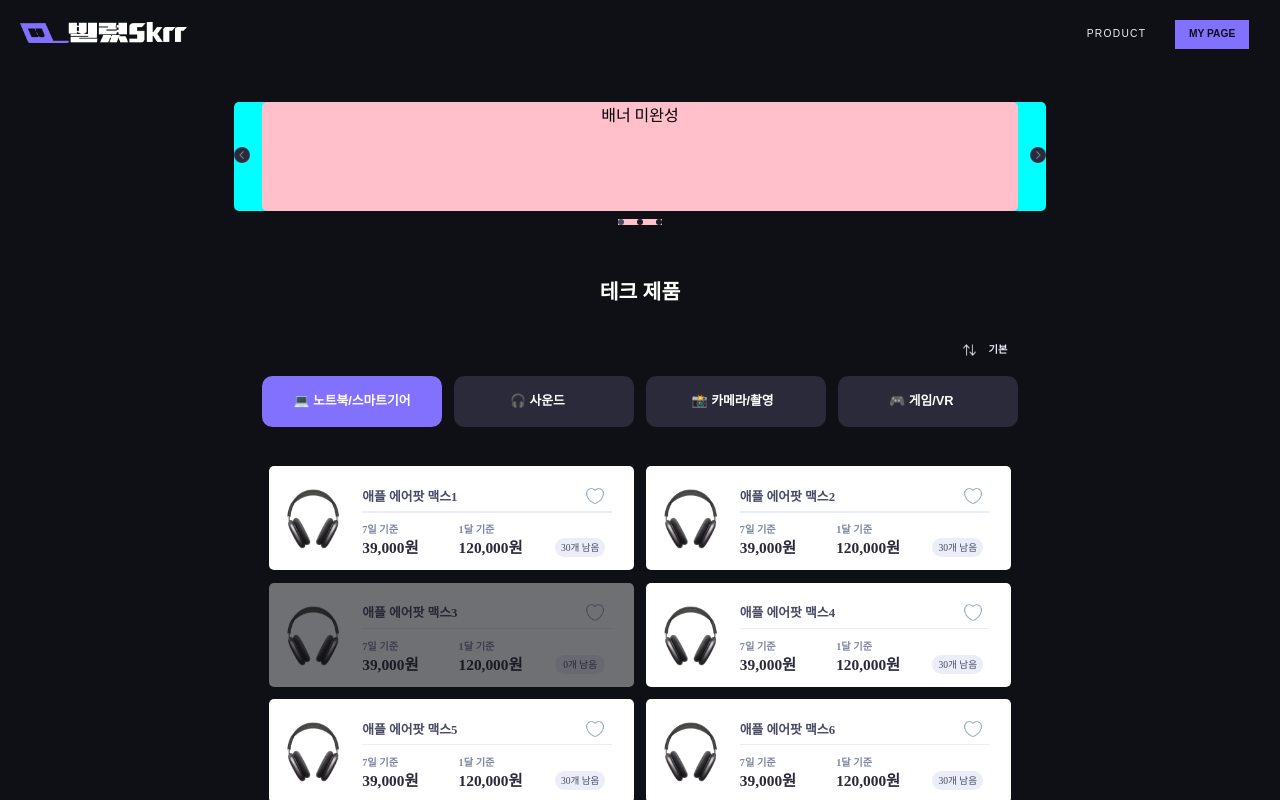
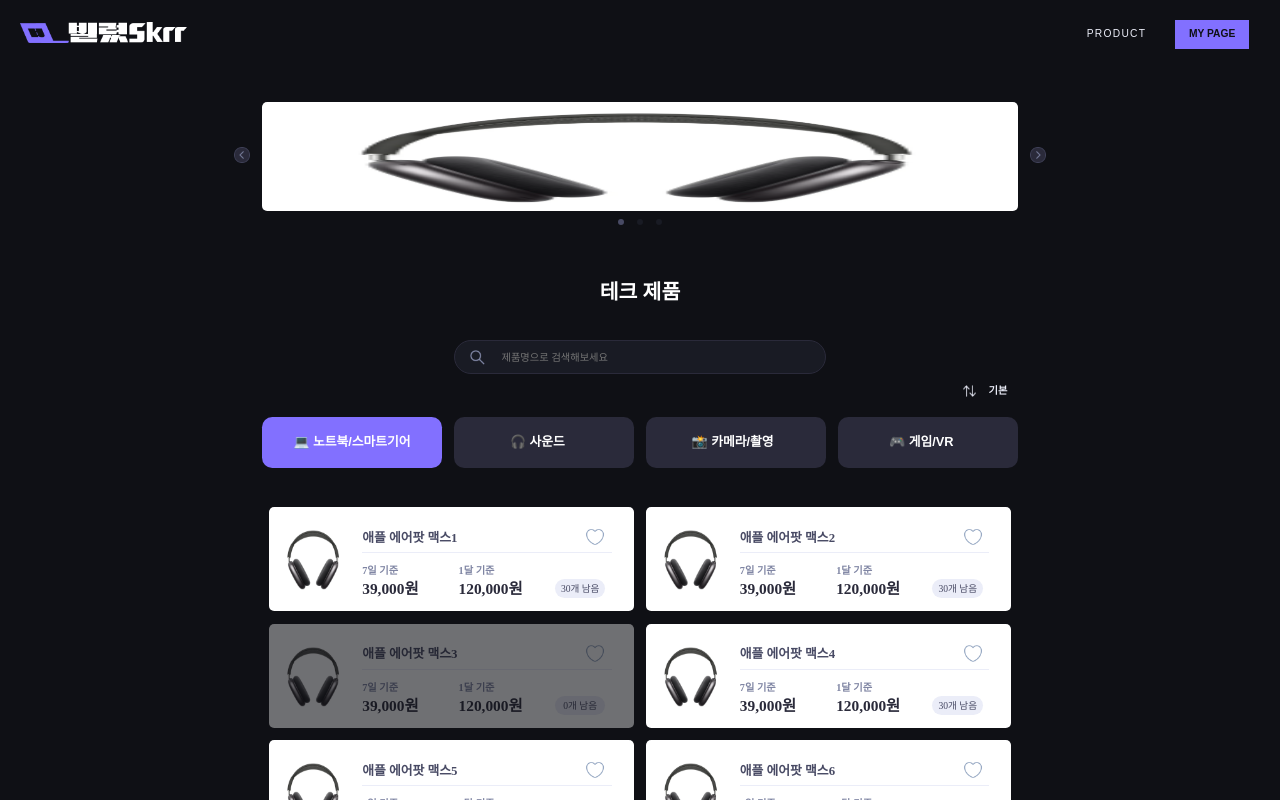
Before and after one commit to BorrowedSkrr/FE-BorrowedSkrr, a React (Create React App) app: page /product in a window 1280 px wide. Shown: the top 800 px of the page. Built offline with nearby package versions, Linux system fonts and the light colour scheme.

Commit message:
product 페이지 배너, 검색창

```diff
--- a/src/css/home.css
+++ b/src/css/home.css
@@ -4,7 +4,6 @@
     background-color:#0F1015;
     overflow-x:hidden;
     font-family: Pretendard;
-    white-space: nowrap;
 }
 
 .home>#homeNav{
@@ -35,6 +34,7 @@
     font-weight: 500;
     line-height: 0.8vw;
     letter-spacing: 0.1vw;
+    cursor:pointer;
 }
 
 #button-login{
@@ -314,6 +314,7 @@
     line-height:1vw;
     color:#0F1015;
     margin-top:7vw;
+    cursor:pointer;
 }
 
 #homeFooter{
--- a/src/css/product.css
+++ b/src/css/product.css
@@ -20,17 +20,18 @@
     width:63.4vw;
     height:8.5vw;
     border-radius:0.4vw;
-    background-color:aqua;
     display:flex;
     justify-content: center;
     text-align: center;
     margin-top:2.6vw;
 }
 
-.Product>.ProductBody>.ProductBanner>img{
+.Product>.ProductBody>.ProductBanner>#button_left,
+.Product>.ProductBody>.ProductBanner>#button_right{
     width:1.2vw;
     height:1.2vw;
     margin-top:3.5vw;
+    cursor:pointer;
 }
 
 #button_left{
@@ -42,20 +43,27 @@
 }
 
 .Product>.ProductBody>.ProductBanner>.slides{
-    background-color:pink;
     width:59vw;
     height:8.5vw;
     border:none;
     border-radius:0.4vw;
+    display: flex;
+    justify-content: flex-end;
 }
 
 .Product>.ProductBody>.BannerButton{
     margin-top:0.6vw;
     width:3.5vw;
     height:0.5vw;
-    background-color:pink;
     display:flex;
     justify-content: space-between;
+}
+
+.Product .ProductBody .ProductBanner .slides #productImage {
+    width: 100%;
+    height: 100%;
+    border: none;
+    border-radius: 0.4vw;
 }
 
 .Product>.ProductBody>.BannerButton>.circle1,
@@ -63,14 +71,16 @@
 .Product>.ProductBody>.BannerButton>.circle3{
     width:0.5vw;
     height:0.5vw;
-    background:#484A64;
+    background: #191B24;
     border:none;
     border-radius:50%;
+    cursor:pointer;
 }
 
-.Product>.ProductBody>.BannerButton>.circle2,
-.Product>.ProductBody>.BannerButton>.circle3{
-    background:#191B24;
+.Product>.ProductBody>.BannerButton>.circle1.active,
+.Product>.ProductBody>.BannerButton>.circle2.active,
+.Product>.ProductBody>.BannerButton>.circle3.active {
+    background: #484A64;
 }
 
 #ProductTitle{
@@ -81,8 +91,37 @@
     margin-top:4.25vw;
 }
 
+.ProductsearchBox{
+    position: relative;
+}
+
+#productSearch{
+    margin-top:1.2vw;
+    width:29vw;
+    height:2.7vw;
+    border:0.1vw solid #2A2A3A;
+    border-radius:1.6vw;
+    background:#191B24;
+    font-weight:500;
+    font-size:0.8vw;
+    line-height:0.8vw;
+    color:#484A64;
+    outline:none;
+    padding-left:3.6vw;
+    padding-right:1vw;
+}
+
+#icon_search{
+    width:1.2vw;
+    height:1.2vw;
+    position:absolute;
+    z-index: 1;
+    margin-top:2vw;
+    margin-left:-27.8vw;
+}
+
 .sortContainer{
-    margin-top:1.5vw;
+    margin-top:0.8vw;
     justify-content: flex-end;
     display:flex;
     width:59vw;
@@ -155,7 +194,7 @@
     cursor:pointer;
 }
 
-#notebook{
+.menuBar>button.activeButton{
     background:#8270FF;
 }
 
--- a/src/css/productDetail.css
+++ b/src/css/productDetail.css
@@ -30,7 +30,7 @@
     font-size:0.8vw;
     line-height:0.8vw;
     display:flex;
-    align-items:start;
+    align-items:flex-start;
 }
 
 #backButton>a{
--- a/src/pages/Product.jsx
+++ b/src/pages/Product.jsx
@@ -9,8 +9,17 @@
 import icon_lbold_heart from "../images/icon-lbold-heart.png";
 import button_more from "../images/button-more.png";
 import likelion from "../images/likelion.png";
+import icon_search from "../images/icon-search.png";
 
 function Product() {
+    //카테고리 버튼 색상 변경
+    const [activeButton, setActiveButton] = useState("notebook");
+    const handleButtonClicked = (buttonId) => {
+        setActiveButton(buttonId);
+    };
+
+
+    //관심상품 버튼
     const [isLiked1, setIsLiked1] = useState(false);
     const [isLiked2, setIsLiked2] = useState(false);
     const [isLiked3, setIsLiked3] = useState(false);
@@ -45,6 +54,40 @@
         setIsLiked8(!isLiked8);
     };
 
+
+    // 배너
+    const [currentSlide, setCurrentSlide] = useState(0);
+
+    const handleSlideChange = (direction) => {
+        let newIndex = currentSlide + direction;
+
+        if (newIndex < 0) {
+            newIndex = 2;
+        } else if (newIndex > 2) {
+            newIndex = 0;
+        }
+
+        setCurrentSlide(newIndex);
+    };
+
+    const images = [
+        product,
+        icon_line_heart,
+        icon_lbold_heart
+    ];
+
+    //엔터 검색
+    const [searchText, setSearchText] = useState('');
+    const handleKeyPress = (e) => {
+        if (e.key === 'Enter') {
+            handleSearch();
+        }
+    };
+
+    const handleSearch = () => {
+        console.log('검색 내용:', searchText);
+    };
+
     return (
         <div class="Product">
             <nav id="ProductNav">
@@ -60,20 +103,43 @@
             </nav>
 
             <div class="ProductBody">
-                <div class="ProductBanner">
-                    <img src={button_left} id="button_left"/>
-                    <div class="slides">배너 미완성</div>
-                    <img src={button_right} id="button_right"/>
+                <div className="ProductBanner">
+                    <img src={button_left} id="button_left" onClick={() => handleSlideChange(-1)} alt="button_left"/>
+                    <div className="slides">
+                        <img src={images[currentSlide]} alt={`Slide ${currentSlide + 1}`} id="productImage"/>
                     </div>
-                <div class="BannerButton">
-                    <div class="circle1"></div>
-                    <div class="circle2"></div>
-                    <div class="circle3"></div>
+                    <img src={button_right} id="button_right" onClick={() => handleSlideChange(1)} alt="button_right"/>
+                </div>
+                <div className="BannerButton">
+                    {[0, 1, 2].map((circleIndex) => (
+                        <div
+                            key={circleIndex}
+                            className={`circle${circleIndex + 1} ${currentSlide === circleIndex ? 'active' : ''}`}
+                            onClick={() => {
+                                setCurrentSlide(circleIndex);
+                                if (circleIndex === 0) setCurrentSlide(0);
+                                else if (circleIndex === 1) setCurrentSlide(1);
+                                else if (circleIndex === 2) setCurrentSlide(2);
+                            }}
+                        />
+                    ))}
                 </div>
 
                 <p id="ProductTitle">테크 제품</p>
+
+                <div class="ProductsearhBox">
+                    <input
+                        type="search"
+                        id="productSearch"
+                        placeholder="제품명으로 검색해보세요"
+                        value={searchText}
+                        onChange={(e) => setSearchText(e.target.value)}
+                        onKeyPress={handleKeyPress}
+                    />
+                    <img src={icon_search} id="icon_search" alt="icon_search"/>
+                </div>
+
                 <div className="sortContainer">
-                    <form>
                     <div className="customSelectContainer">
                         <img src={icon_sort} alt="Sort Icon" className="sortIcon" />
                         <select name="sortType" className="customSelect">
@@ -83,24 +149,48 @@
                             <option value="고가순">고가순</option>
                         </select>
                     </div>
-                    </form>
                 </div>
 
-                <div class="menuBar">
-                    <button id="notebook">💻 노트북/스마트기어</button>
-                    <button id="sound">🎧 사운드</button>
-                    <button id="camera">📸 카메라/촬영</button>
-                    <button id="game">🎮 게임/VR</button>
+                <div className="menuBar">
+                    <button
+                        id="notebook"
+                        className={activeButton === "notebook" ? "activeButton" : ""}
+                        onClick={() => handleButtonClicked("notebook")}
+                    >
+                        💻 노트북/스마트기어
+                    </button>
+                    <button
+                        id="sound"
+                        className={activeButton === "sound" ? "activeButton" : ""}
+                        onClick={() => handleButtonClicked("sound")}
+                    >
+                        🎧 사운드
+                    </button>
+                    <button
+                        id="camera"
+                        className={activeButton === "camera" ? "activeButton" : ""}
+                        onClick={() => handleButtonClicked("camera")}
+                    >
+                        📸 카메라/촬영
+                    </button>
+                    <button
+                        id="game"
+                        className={activeButton === "game" ? "activeButton" : ""}
+                        onClick={() => handleButtonClicked("game")}
+                    >
+                        🎮 게임/VR
+                    </button>
                 </div>
 
                 <div class="productList">
                     <div class="left">
-                        <Link to="/productDetail">
                         <div class="product1">
-                            <img src={product} id="productImage"/>
+                            <img src={product} id="productImage" alt="productImage"/>
                             <div class="productExplain">
                                 <div class="topTitle">
+                                    <Link to="/productDetail">
                                     <p id="productTitle">애플 에어팟 맥스1</p>
+                                    </Link>
                                     <img
                                         src={isLiked1 ? icon_lbold_heart : icon_line_heart}
                                         id="icon_line_heart"
@@ -122,12 +212,13 @@
                                 </div>
                             </div>
                         </div>
-                        </Link>
                         <div class="product3">
-                            <img src={product} id="productImage" />
+                            <img src={product} id="productImage" alt="productImage" />
                             <div class="productExplain">
                                 <div class="topTitle">
+                                    <Link to="/productDetail">
                                     <p id="productTitle">애플 에어팟 맥스3</p>
+                                    </Link>
                                     <img
                                         src={isLiked3 ? icon_lbold_heart : icon_line_heart}
                                         id="icon_line_heart"
@@ -150,10 +241,12 @@
                             </div>
                         </div>
                         <div class="product5">
-                            <img src={product} id="productImage" />
+                            <img src={product} id="productImage" alt="productImage" />
                             <div class="productExplain">
                                 <div class="topTitle">
+                                    <Link to="/productDetail">
                                     <p id="productTitle">애플 에어팟 맥스5</p>
+                                    </Link>
                                     <img
                                         src={isLiked5 ? icon_lbold_heart : icon_line_heart}
                                         id="icon_line_heart"
@@ -176,10 +269,12 @@
                             </div>
                         </div>
                         <div class="product7">
-                            <img src={product} id="productImage" />
+                            <img src={product} id="productImage" alt="productImage" />
                             <div class="productExplain">
                                 <div class="topTitle">
+                                    <Link to="/productDetail">
                                     <p id="productTitle">애플 에어팟 맥스7</p>
+                                    </Link>
                                     <img
                                         src={isLiked7 ? icon_lbold_heart : icon_line_heart}
                                         id="icon_line_heart"
@@ -204,10 +299,12 @@
                     </div>
                     <div class="right">
                         <div class="product2">
-                            <img src={product} id="productImage" />
+                            <img src={product} id="productImage" alt="productImage" />
                             <div class="productExplain">
                                 <div class="topTitle">
+                                    <Link to="/productDetail">
                                     <p id="productTitle">애플 에어팟 맥스2</p>
+                                    </Link>
                                     <img
                                         src={isLiked2 ? icon_lbold_heart : icon_line_heart}
                                         id="icon_line_heart"
@@ -230,10 +327,12 @@
                             </div>
                         </div>
                         <div class="product4">
-                            <img src={product} id="productImage" />
+                            <img src={product} id="productImage" alt="productImage" />
                             <div class="productExplain">
                                 <div class="topTitle">
+                                    <Link to="/productDetail">
                                     <p id="productTitle">애플 에어팟 맥스4</p>
+                                    </Link>
                                     <img
                                         src={isLiked4 ? icon_lbold_heart : icon_line_heart}
                                         id="icon_line_heart"
@@ -256,10 +355,12 @@
                             </div>
                         </div>
                         <div class="product6">
-                            <img src={product} id="productImage" />
+                            <img src={product} id="productImage" alt="productImage" />
                             <div class="productExplain">
                                 <div class="topTitle">
+                                    <Link to="/productDetail">
                                     <p id="productTitle">애플 에어팟 맥스6</p>
+                                    </Link>
                                     <img
                                         src={isLiked6 ? icon_lbold_heart : icon_line_heart}
                                         id="icon_line_heart"
@@ -282,10 +383,12 @@
                             </div>
                         </div>
                         <div class="product8">
-                            <img src={product} id="productImage" />
+                            <img src={product} id="productImage" alt="productImage" />
                             <div class="productExplain">
                                 <div class="topTitle">
+                                    <Link to="/productDetail">
                                     <p id="productTitle">애플 에어팟 맥스8</p>
+                                    </Link>
                                     <img
                                         src={isLiked8 ? icon_lbold_heart : icon_line_heart}
                                         id="icon_line_heart"
@@ -312,7 +415,7 @@
 
                 <div class="addView">
                     <p id="p14">더보기</p>
-                    <img src={button_more} id="button_more"/>
+                    <img src={button_more} id="button_more" alt="button_more"/>
                 </div>
             </div>
 
```
Also changed, not shown: src/images/icon-search.png (added). Lines whose indentation alone changed are shown as unchanged.
